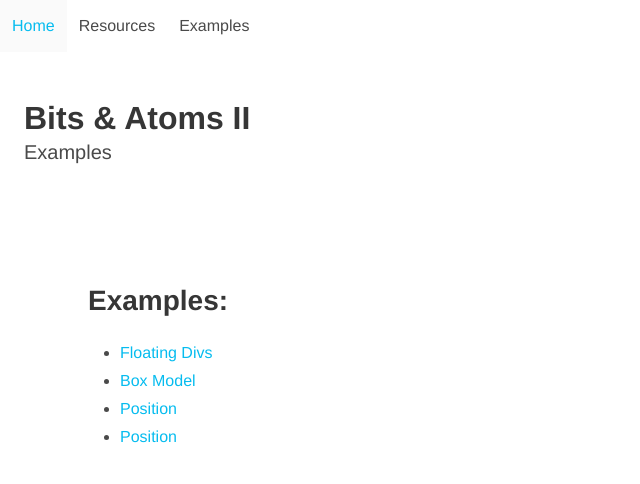
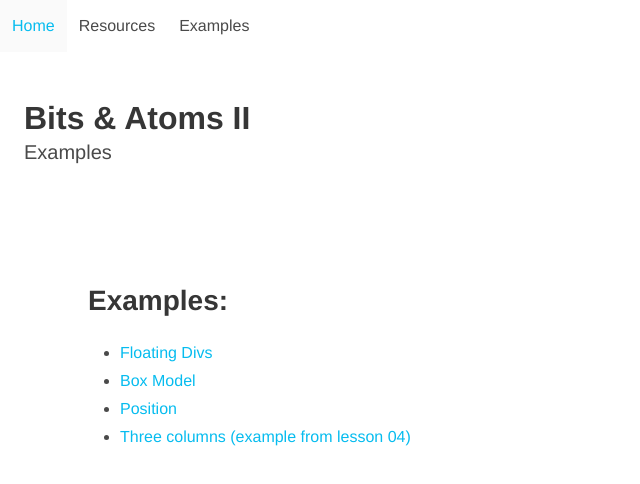
Before and after one commit to Jones-S/web-dev-zhdk-2021, a website: page docs/pages/examples.html in a window 1280 px wide. Shown: the whole page, without its empty margins (0-640 px from the left). Drawn offline with Linux system fonts and the light colour scheme.

Commit message:
[Update] Examples: Adjust link text for 4th example

```diff
--- a/docs/pages/examples.html
+++ b/docs/pages/examples.html
@@ -64,7 +64,7 @@
           <li><a href="./examples/01-floating-divs/floating-divs.html" target="_blank">Floating Divs</a></li>
           <li><a href="./examples/02-box-model/box-model.html" target="_blank">Box Model</a></li>
           <li><a href="./examples/03-position/position.html" target="_blank">Position</a></li>
-          <li><a href="./examples/04-three-cols/three-cols.html" target="_blank">Position</a></li>
+          <li><a href="./examples/04-three-cols/three-cols.html" target="_blank">Three columns (example from lesson 04)</a></li>
         </ul>
 
 
```
